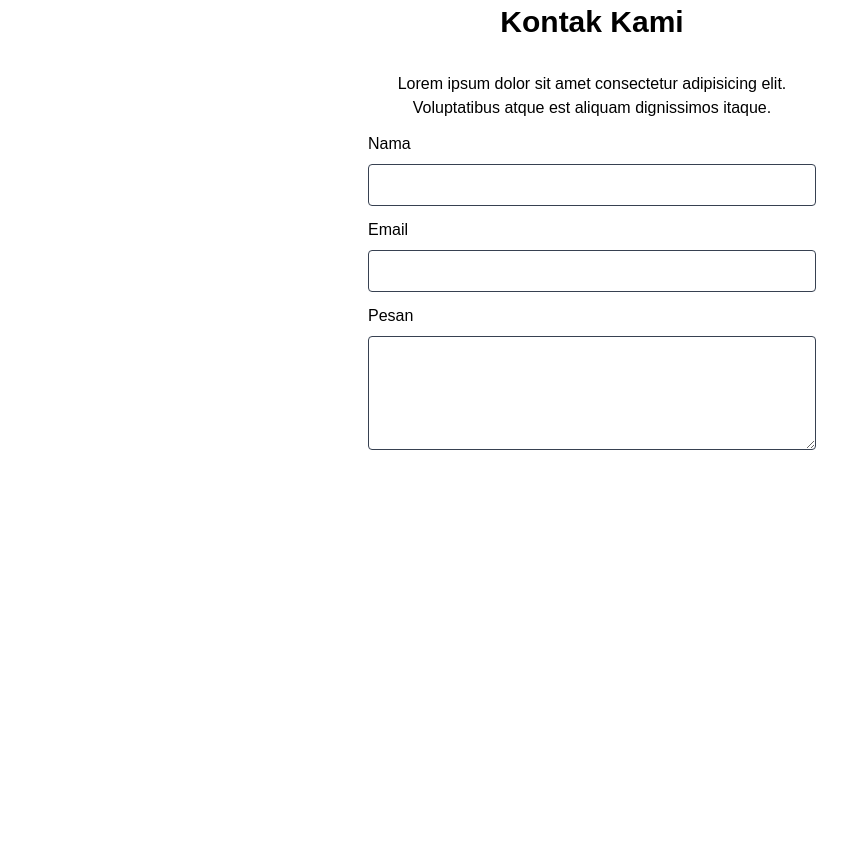
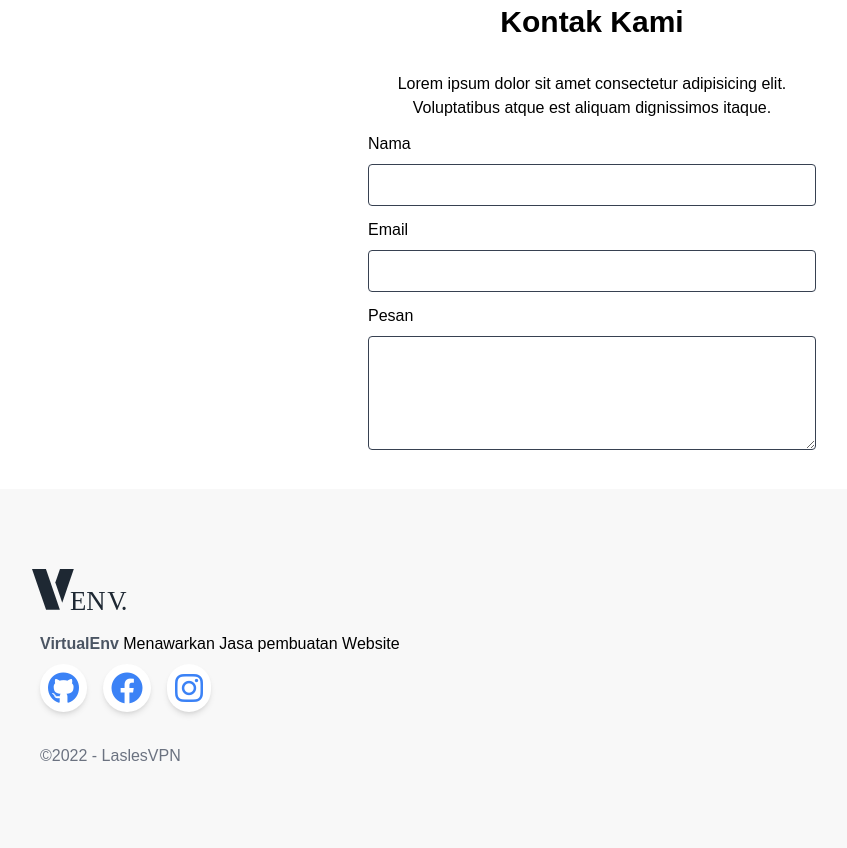
Before and after one commit to JovianNanda/website_pkkwu, a website: page index.html in a window 1280 px wide. Shown: the part 2704-3552 px from the top of the page, without its empty margins (48-895 px from the left). Before the commit the page ends 3193 px from the top, so only its background shows below. Drawn offline with Linux system fonts and the light colour scheme; a web font is replaced by a local one.

Commit message:
footer added

```diff
--- a/index.html
+++ b/index.html
@@ -36,23 +36,6 @@
         </div>
     </div>
     <!-- EndNavbar-->
-    <!--Hero Section-->
-    <!-- <div class="page-1 bg-[#E6F0FF] scroll-mt-16 pb-14" id="hero">
-        <div class="hero-section px-12 pt-20 lg:pt-16 lg:px-20">
-            <div class="flex flex-wrap md:px-12 items-center">
-                <div class="w-full lg:px-14 md:w-1/2" data-aos="fade-right" data-aos-delay="300">
-                    <h2 class="text-4xl md:text-5xl font-semibold">Kenali Penyakit Monkey Pox</h2>
-                    <p class="font-medium mt-3 mb-5 leading-relaxed">Mari Kenali Apa Itu Monkey Pox, Gejala Serta
-                        Pencegahannya </p>
-
-                </div>
-                <div class="w-full md:w-1/2 px-4 pb-10 lg:pb-0" data-aos="fade-left" data-aos-delay="450">
-
-                    <img src="assets/Virus-pana.svg" alt="" class="max-w-full mx-auto">
-                </div>
-            </div>
-        </div>
-    </div> -->
     <section id="hero">
         <div class="page-1 bg-white w-full mt-8">
             <div class="flex flex-wrap items-center">
@@ -260,6 +243,32 @@
         </div>
         <!--End Page 5-->
     </section>
+    <footer>
+        <div class="w-full grid grid-cols-1 md:grid-cols-2 gap-4 bg-[#f8f8f8]">
+            <div class="py-20 px-20 col-span-1">
+                <img src="assets/image/logov1.svg" class="w-24 mb-4" alt="website logo">
+                <p class="ml-2 inline-flex">
+                <p class="inline-flex font-bold text-gray-600">VirtualEnv</p> Menawarkan Jasa pembuatan Website</p>
+                <div class="flex w-full mt-2 mb-8">
+                    <div class="rounded-full flex shadow-md justify-center p-2 mx-2 bg-white items-center">
+                        <i class="fa-brands fa-github fa-2x text-[#3b82f6]"></i>
+                    </div>
+                    <div class="rounded-full flex shadow-md justify-center p-2 mx-2 bg-white items-center">
+                        <i class="fa-brands fa-facebook fa-2x text-[#3b82f6]"></i>
+                    </div>
+                    <div class="rounded-full flex shadow-md justify-center p-2 mx-2 bg-white items-center">
+                        <i class="fa-brands fa-instagram fa-2x text-[#3b82f6]"></i>
+                    </div>
+                </div>
+                <div class="mx-2 text-gray-500">
+                    <p>©2022 - LaslesVPN</p>
+                </div>
+            </div>
+            <div class="px-20">
+
+            </div>
+        </div>
+    </footer>
 
     <!--Script-->
     <script>
```
Also changed, not shown: tailwind.css.
